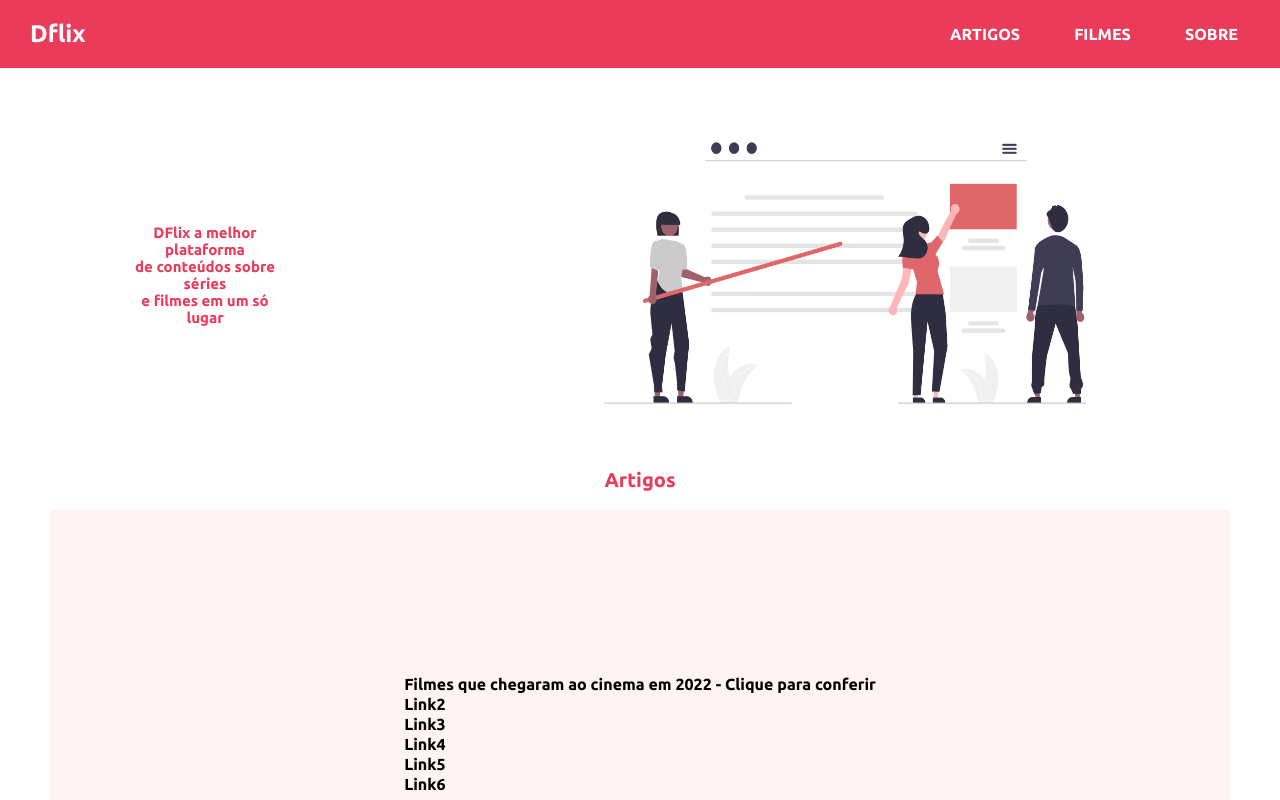
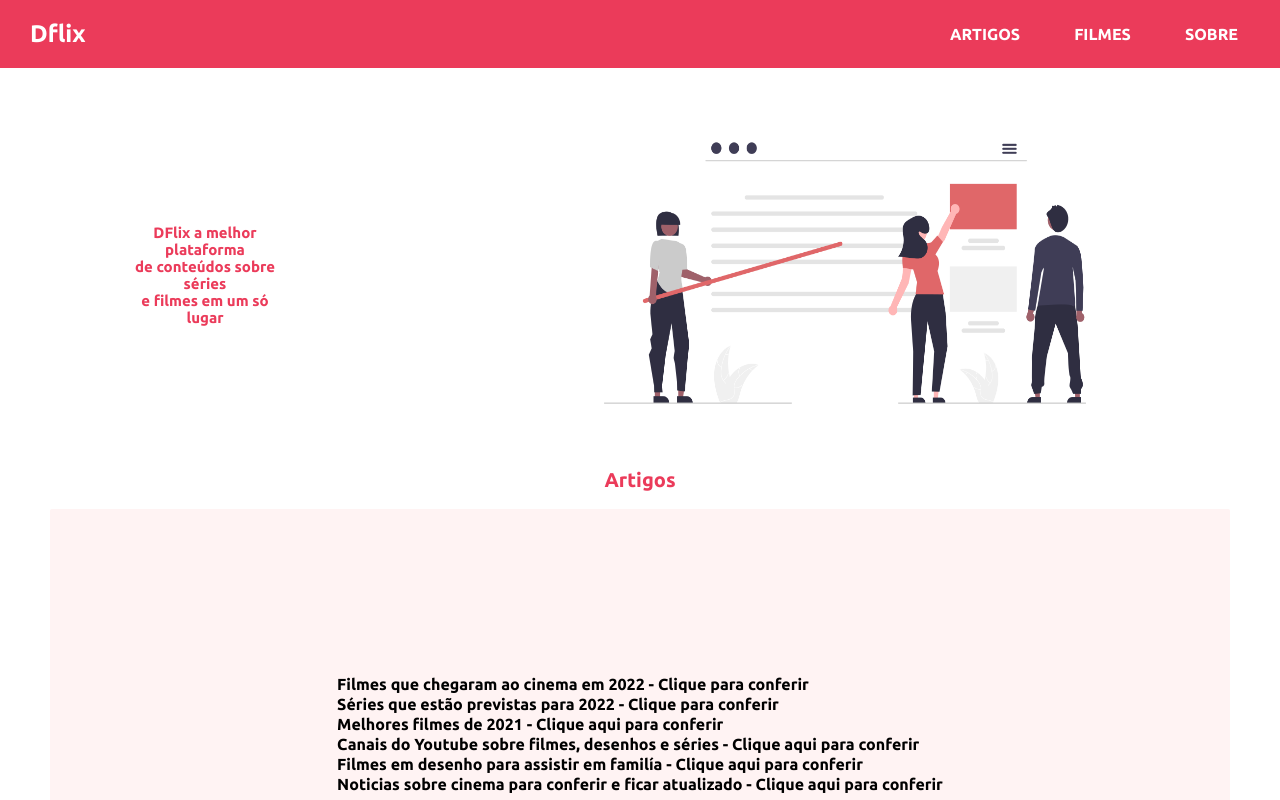
Before and after one commit to danilovictor/Dflix, a React (Vite) app in the folder aplication-flix/: page / in a window 1280 px wide. Shown: the top 800 px of the page. Built offline with nearby package versions, Linux system fonts and the light colour scheme.

Commit message:
linksarticle

```diff
--- a/aplication-flix/src/components/ArtNews/index.jsx
+++ b/aplication-flix/src/components/ArtNews/index.jsx
@@ -11,11 +11,11 @@ const ArtNews = () => {
                 <div className="artnews">
 
                     <a target="_blank" href="https://www.cnnbrasil.com.br/entretenimento/confira-os-principais-filmes-que-chegam-aos-cinemas-em-2022/">Filmes que chegaram ao cinema em 2022 - Clique para conferir</a> <br/>
-                    <a href="">Link2</a> <br/>
-                    <a href="">Link3</a> <br/>
-                    <a href="">Link4</a> <br/>
-                    <a href="">Link5</a> <br/>
-                    <a href="">Link6</a> <br/>
+                    <a target="_blank" href="https://g1.globo.com/pop-arte/tv-e-series/noticia/2022/01/11/series-de-2022-quais-as-estreias-do-ano-e-quem-volta-em-novas-temporadas-veja-destaques.ghtml">Séries que estão previstas para 2022 - Clique para conferir</a> <br/>
+                    <a target="_blank" href="https://www.uol.com.br/splash/colunas/roberto-sadovski/2022/01/07/os-10-melhores-filmes-de-2021.htm">Melhores filmes de 2021 - Clique aqui para conferir</a> <br/>
+                    <a target="_blank" href="https://www.eldogomes.com.br/7-canais-no-youtube-que-cobrem-o-universo-do-cinema/">Canais do Youtube sobre filmes, desenhos e séries - Clique aqui para conferir</a> <br/>
+                    <a target="_blank" href="https://www.dci.com.br/dci-mais/cinema-e-tv/filmes-de-desenho-da-netflix-2021/130461/">Filmes em desenho para assistir em familía - Clique aqui para conferir</a> <br/>
+                    <a target="_blank" href="https://g1.globo.com/pop-arte/cinema/">Noticias sobre cinema para conferir e ficar atualizado - Clique aqui para conferir</a> <br/>
 
 
                 </div>
--- a/aplication-flix/src/pages/Home/index.jsx
+++ b/aplication-flix/src/pages/Home/index.jsx
@@ -1,6 +1,4 @@
 import React from 'react';
-
-
 
 
 const Home = ()=>{
```
